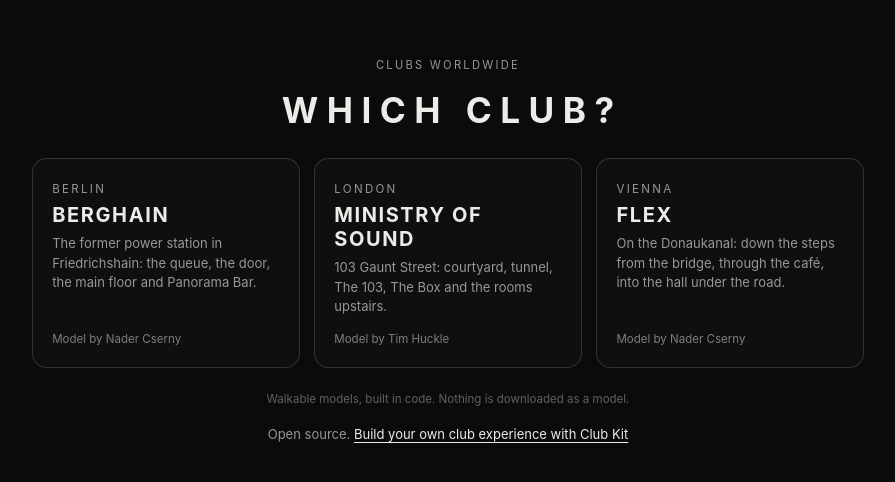
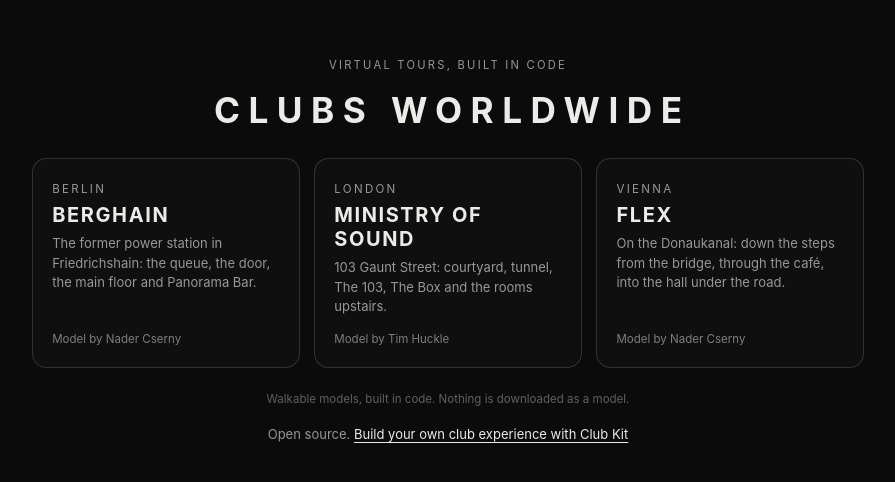
Before and after one commit to ncserny/clubkit, a website built with Vite: page index.html in a window 1280 px wide. Shown: the part 150-632 px from the top of the page, without its empty margins (192-1087 px from the left). Built offline with nearby package versions, Linux system fonts and the light colour scheme.

Commit message:
Start page: headed Clubs Worldwide, with a virtual-tour HTML title and description
Co-Authored-By: Claude Fable 5.2 <noreply@anthropic.com>

```diff
--- a/index.html
+++ b/index.html
@@ -4,7 +4,8 @@
     <meta charset="UTF-8" />
     <meta name="viewport" content="width=device-width,initial-scale=1,viewport-fit=cover" />
     <meta name="theme-color" content="#0b0b0c" />
-    <title>A club in 3D</title>
+    <title>Clubs Worldwide: Virtual Tours of Famous Nightclubs in 3D</title>
+    <meta name="description" content="Walk through Berghain in Berlin, Ministry of Sound in London and Flex in Vienna. Interactive 3D virtual tours that run in the browser, built entirely in code." />
     <link rel="stylesheet" href="/src/style.css" />
   </head>
   <body>
@@ -69,8 +70,8 @@
 
     <!-- Shown when the address names no venue: one card per venue, filled in from src/venues/index.ts. -->
     <section id="cw-choose" class="cw-choose" aria-labelledby="cw-choose-title">
-      <p class="cw-kicker">Clubs Worldwide</p>
-      <h2 id="cw-choose-title">Which club?</h2>
+      <p class="cw-kicker">Virtual tours, built in code</p>
+      <h2 id="cw-choose-title">Clubs Worldwide</h2>
       <nav id="cw-choose-list" class="cw-choose-list" aria-label="Venues"></nav>
       <p class="cw-choose-note">Walkable models, built in code. Nothing is downloaded as a model.</p>
       <p class="cw-choose-source">Open source. <a href="https://github.com/ncserny/clubkit" rel="noopener">Build your own club experience with Club Kit</a></p>
--- a/src/main.ts
+++ b/src/main.ts
@@ -32,7 +32,7 @@ function choose() {
     }
     list.append(a);
   }
-  document.title = 'Clubs Worldwide: choose a club';
+  // the title the page came with stays: it names the collection, and every venue sets its own
   document.documentElement.dataset.cwState = 'choose';
 }
 
```
Also changed, not shown: CHANGELOG.md.
